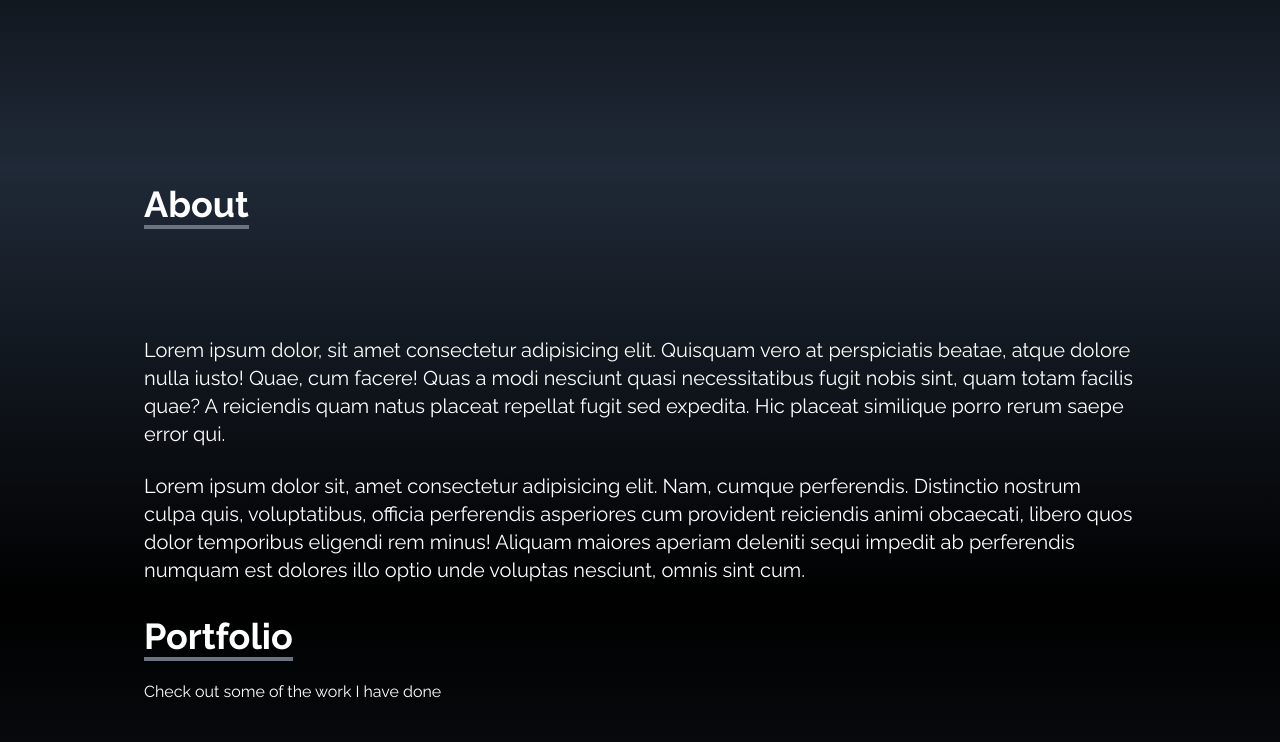
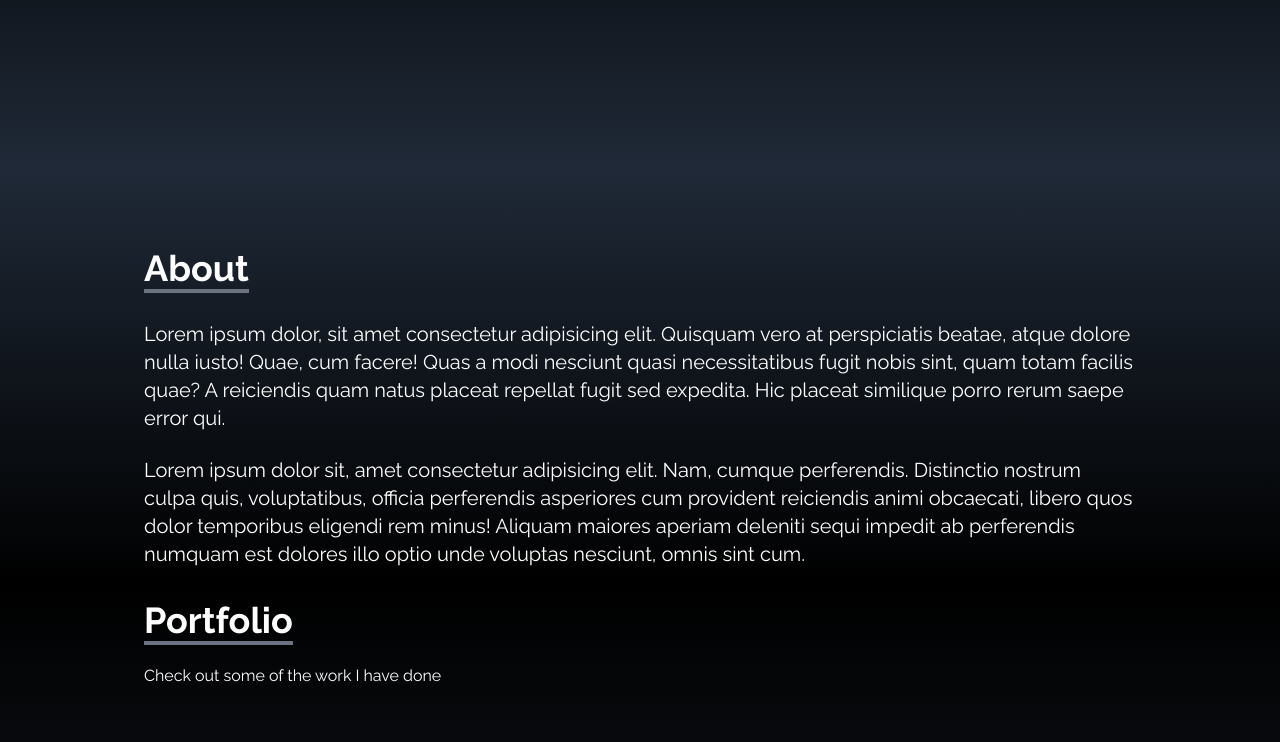
Before and after one commit to GerardoIsaac/Portfolio, a React (Create React App) app: page / in a window 1280 px wide. Shown: the part 632-1374 px from the top of the page. Built offline with nearby package versions, Linux system fonts and the light colour scheme.

Commit message:
update style

```diff
--- a/src/components/About.jsx
+++ b/src/components/About.jsx
@@ -2,9 +2,9 @@ import React from "react";
 
 const About = () => {
   return (
-    <div
+    <section
       name="about"
-      className="w-full bg-gradient-to-b from-gray-800
+      className="w-full pt-16 bg-gradient-to-b from-gray-800
       to-black text-white"
     >
       <div
@@ -19,7 +19,7 @@ const About = () => {
             About
           </p>
         </div>
-        <p className="text-xl mt-20">
+        <p className="text-xl">
           Lorem ipsum dolor, sit amet consectetur adipisicing elit. Quisquam
           vero at perspiciatis beatae, atque dolore nulla iusto! Quae, cum
           facere! Quas a modi nesciunt quasi necessitatibus fugit nobis sint,
@@ -36,7 +36,7 @@ const About = () => {
           optio unde voluptas nesciunt, omnis sint cum.
         </p>
       </div>
-    </div>
+    </section>
   );
 };
 
```
